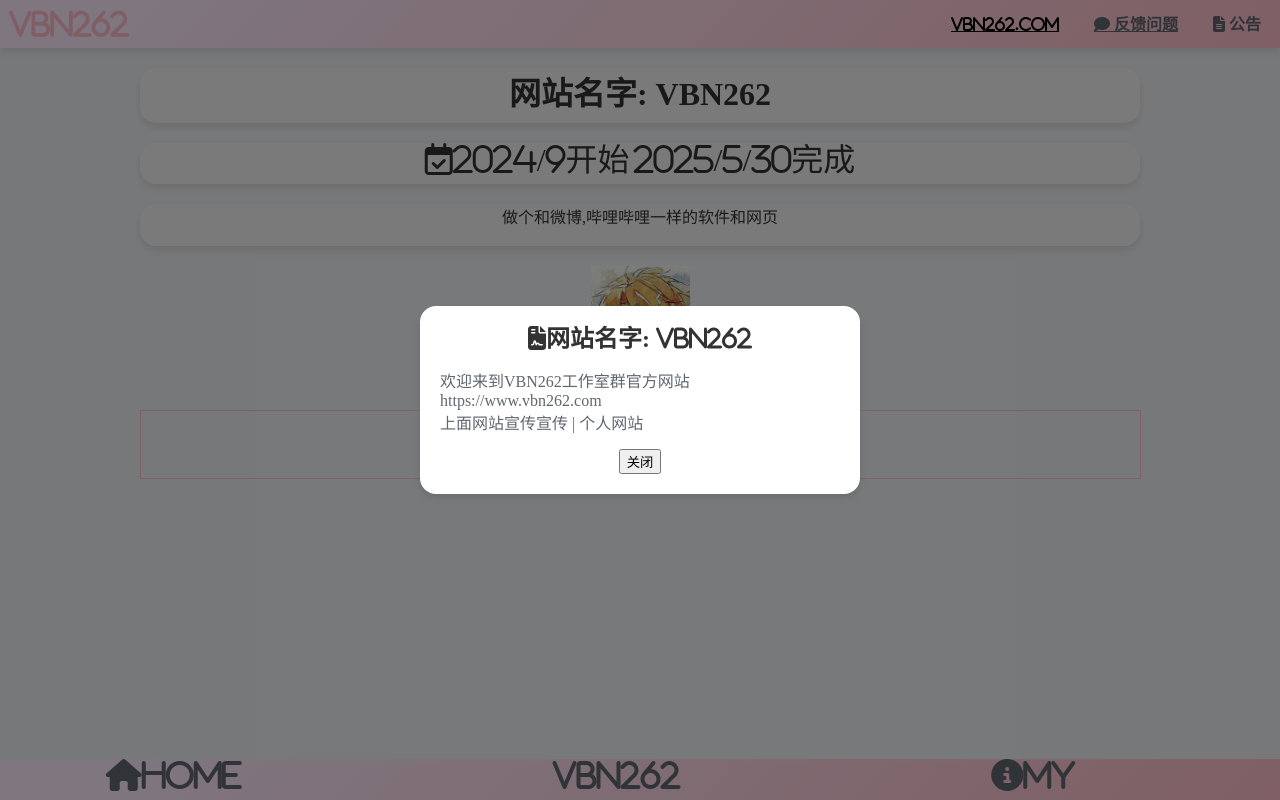
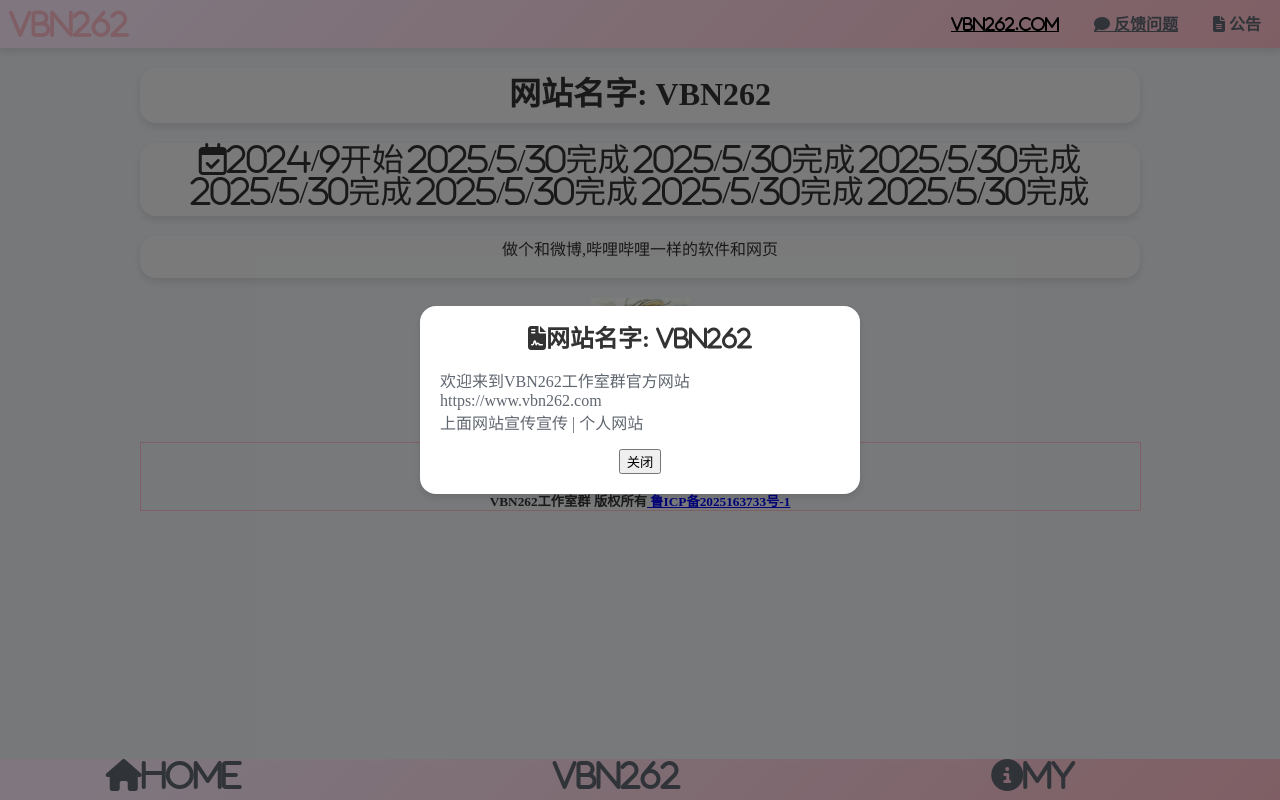
Before and after one commit to vbn262/fmxt.vbn262.github.io, a plain HTML site: page 1.html in a window 1280 px wide. Drawn offline with Linux system fonts and the light colour scheme.

Commit message:
Update 1.html

```diff
--- a/1.html
+++ b/1.html
@@ -117,6 +117,12 @@
             <div class="card">
                 <h1 class="far fa-calendar-check">2024/9开始</h1>
                 <h1 class="far">2025/5/30完成</h1>
+                <h1 class="far">2025/5/30完成</h1>
+                <h1 class="far">2025/5/30完成</h1>
+                <h1 class="far">2025/5/30完成</h1>
+                <h1 class="far">2025/5/30完成</h1>
+                <h1 class="far">2025/5/30完成</h1>
+                <h1 class="far">2025/5/30完成</h1>
             </div>
             <div class="card"><p style="margin:9px 0;">做个和微博,哔哩哔哩一样的软件和网页</p></div><img src="4587.jpg"style="width: 99px;height: 99px;"></img>
         </div>
@@ -129,7 +135,7 @@
 
         </div>
         <div id="whois" class="content"><a href="https://lookup.icann.org/" target="_blank" style="color: var(--text-color);" class="btn fab"><h2>Whois查询</h2></a></div>
-        <footer style="margin: 0 auto;max-width: 999px;border: 1px solid pink;margin-top: 41px;">
+        <footer style="margin: 0 auto;max-width: 999px;border: 1px solid pink;margin-top: 41px;margin-bottom: 9px;">
             <link href="https://cdnjs.cloudflare.com/ajax/libs/font-awesome/6.4.2/css/all.min.css" rel="stylesheet">
             <a href="https://space.bilibili.com/1414517639" target="_blank" title="Bilibili"><i class="fab fa-bilibili" style="color: #333;font-size: 2rem;"></i></a>
             <a href="https://www.douyin.com/user/MS4wLjABAAAAkPR1XF2VE55aaQjvYg47s4EFKYlcaE1qV2GbxTGrwTI" target="_blank" title="抖音"><i class="fab fa-tiktok" style="color: #333;font-size: 2rem;"></i></a>
```
